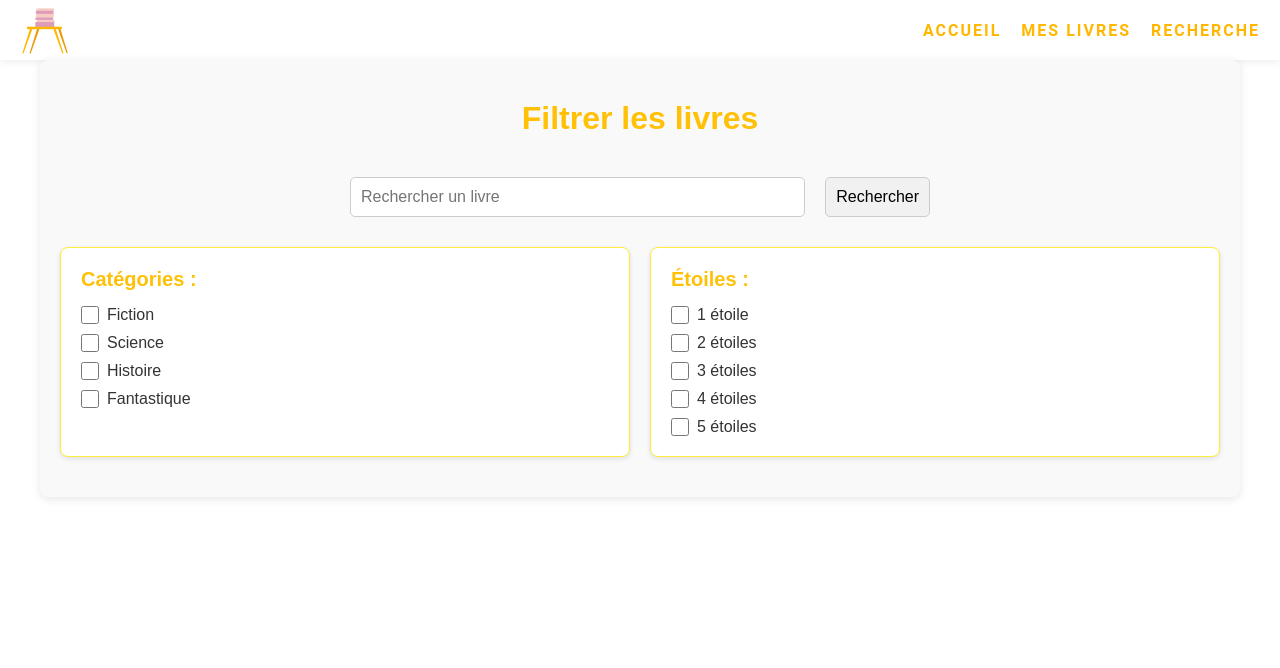
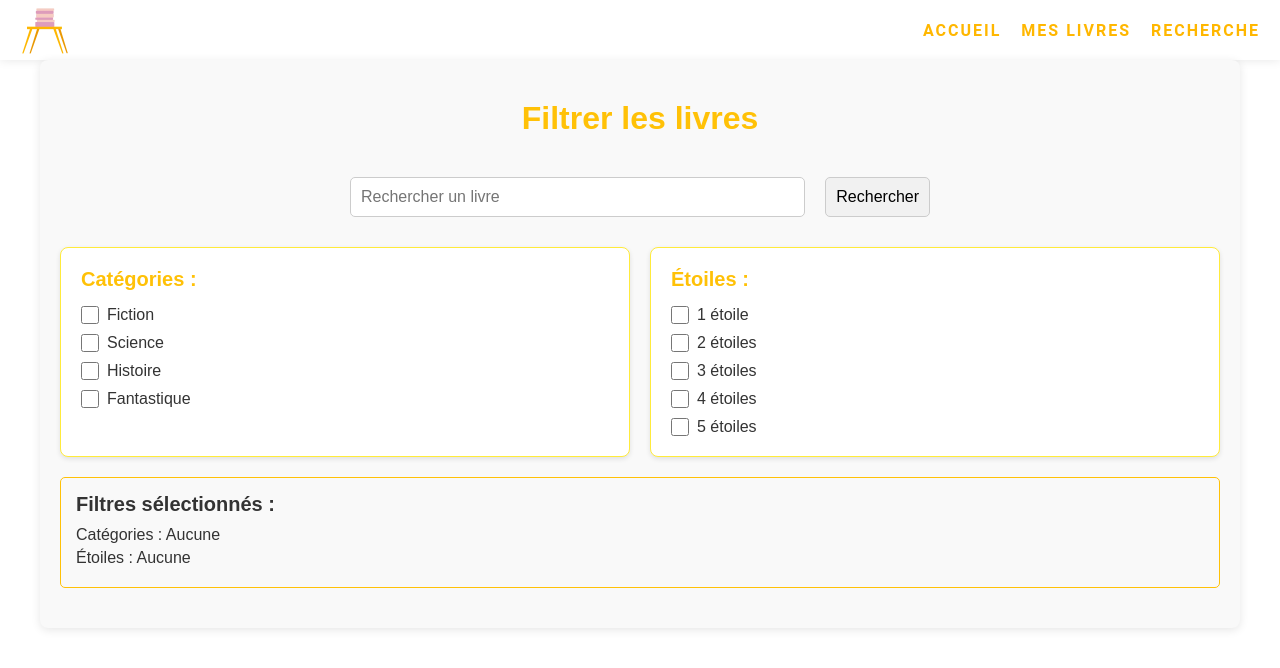
Before and after one commit to teo-crth/au-detour-des-mots, a React (Vite) app: page /recherche in a window 1280 px wide. Shown: the top 668 px of the page. Built offline with nearby package versions, Linux system fonts and the light colour scheme.

Commit message:
checkbox ok

```diff
--- a/src/pages/searchPage/SearchPage.jsx
+++ b/src/pages/searchPage/SearchPage.jsx
@@ -33,7 +33,10 @@ const SearchPage = () => {
                     <h3>Catégories :</h3>
                     <div className="checkbox-group">
                         {['Fiction', 'Science', 'Histoire', 'Fantastique'].map((category) => (
-                            <label key={category}>
+                            <label
+                                key={category}
+                                className={selectedCategories.includes(category.toLowerCase()) ? 'active' : ''}
+                            >
                                 <input
                                     type="checkbox"
                                     value={category.toLowerCase()}
@@ -50,7 +53,10 @@ const SearchPage = () => {
                     <h3>Étoiles :</h3>
                     <div className="checkbox-group">
                         {[1, 2, 3, 4, 5].map((star) => (
-                            <label key={star}>
+                            <label
+                                key={star}
+                                className={selectedStars.includes(star) ? 'active' : ''}
+                            >
                                 <input
                                     type="checkbox"
                                     value={star}
@@ -63,6 +69,12 @@ const SearchPage = () => {
                     </div>
                 </div>
             </div>
+
+            <div className="selected-filters">
+                <h3>Filtres sélectionnés :</h3>
+                <p>Catégories : {selectedCategories.join(', ') || 'Aucune'}</p>
+                <p>Étoiles : {selectedStars.join(', ') || 'Aucune'}</p>
+            </div>
         </div>
     );
 };
--- a/src/pages/searchPage/searchPage.css
+++ b/src/pages/searchPage/searchPage.css
@@ -3,6 +3,7 @@
     --yellow-dark: #ffc107;
     --text-dark: #333;
     --background-light: #f9f9f9;
+    --text-light: #fff;
 }
 
 .search-page {
@@ -64,6 +65,12 @@ label {
     font-size: 1rem;
     color: var(--text-dark);
     cursor: pointer;
+    transition: color 0.3s ease;
+}
+
+label.active {
+    color: var(--yellow-dark); /* Изменение цвета текста при выборе */
+    font-weight: bold;
 }
 
 input[type="checkbox"] {
@@ -76,8 +83,22 @@ input[type="checkbox"]:checked {
     accent-color: var(--yellow-dark);
 }
 
-@media (max-width: 768px) {
-    .filter-container {
-        flex-direction: column;
-    }
+.selected-filters {
+    margin-top: 20px;
+    padding: 15px;
+    /*background-color: var(--yellow-light);*/
+    border: 1px solid var(--yellow-dark);
+    border-radius: 5px;
+    color: var(--text-dark);
 }
+
+.selected-filters h3 {
+    margin-bottom: 10px;
+    font-size: 1.25rem;
+    color: var(--text-dark);
+}
+
+.selected-filters p {
+    margin: 5px 0;
+    font-size: 1rem;
+}
```
